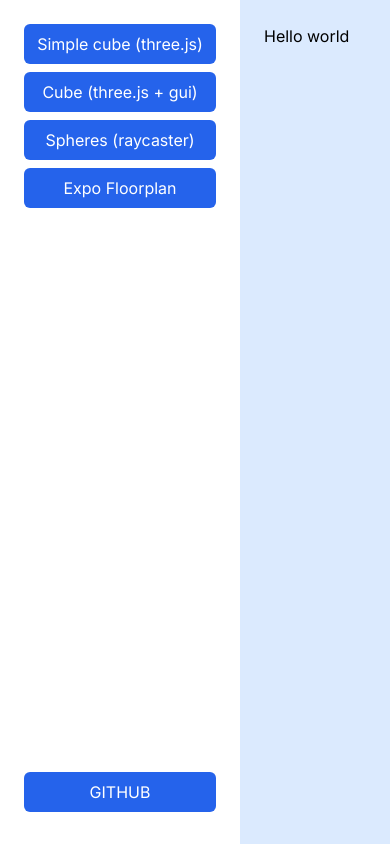
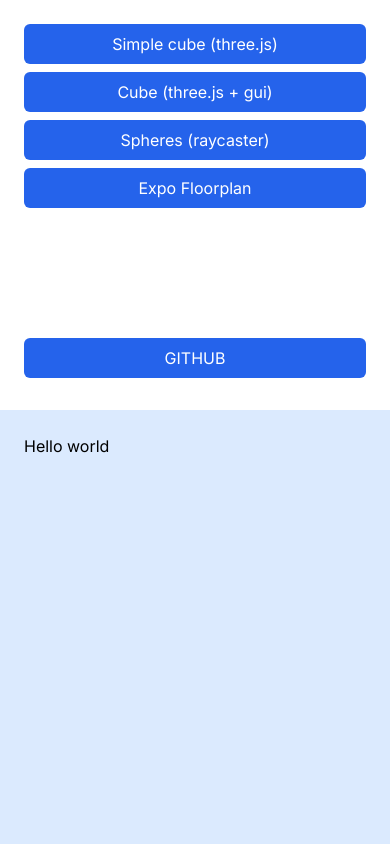
Before and after one commit to AlexZakablukov/three-js, a Next.js app: page / in a window 390 px wide. Built offline with nearby package versions, Linux system fonts and the light colour scheme.

Commit message:
small mobile adaptation

```diff
--- a/app/layout.tsx
+++ b/app/layout.tsx
@@ -17,8 +17,8 @@ export default function RootLayout({
   return (
     <html lang="en">
       <body className={inter.className}>
-        <div className="flex h-screen overflow-hidden">
-          <aside className="h-screen w-60">
+        <div className="flex flex-col sm:flex-row h-screen overflow-hidden">
+          <aside className="h-screen w-full sm:w-60">
             <Nav />
           </aside>
           <main className="h-screen flex-grow p-6 bg-blue-100 overflow-hidden">
--- a/floorPlan/components/GeneralFloorPlan.tsx
+++ b/floorPlan/components/GeneralFloorPlan.tsx
@@ -27,9 +27,6 @@ export const GeneralFloorPlan = () => {
   );
 
   useEffect(() => {
-    if (typeof window === "undefined") {
-      return;
-    }
     if (!texture) {
       return;
     }
--- a/floorPlan/models/FloorPlanThreeJs.ts
+++ b/floorPlan/models/FloorPlanThreeJs.ts
@@ -176,6 +176,9 @@ export class FloorPlanThreeJs {
     this.controls.draggingSmoothTime = 0;
     this.controls.mouseButtons.left = CameraControls.ACTION.TRUCK;
     this.controls.mouseButtons.right = CameraControls.ACTION.ZOOM;
+    this.controls.touches.one = CameraControls.ACTION.TOUCH_TRUCK;
+    this.controls.touches.two = CameraControls.ACTION.TOUCH_ZOOM;
+    this.controls.touches.three = CameraControls.ACTION.TOUCH_DOLLY;
 
     // const { width, height } = this.getContainerSizes();
     // calculate minZoom to contain bgImage and also increase a bit by * 0.7
--- a/tailwind.config.js
+++ b/tailwind.config.js
@@ -8,13 +8,7 @@ module.exports = {
     "./floorplan/**/*.{js,ts,jsx,tsx,mdx}",
   ],
   theme: {
-    extend: {
-      backgroundImage: {
-        "gradient-radial": "radial-gradient(var(--tw-gradient-stops))",
-        "gradient-conic":
-          "conic-gradient(from 180deg at 50% 50%, var(--tw-gradient-stops))",
-      },
-    },
+    extend: {},
   },
   plugins: [],
 };
```
